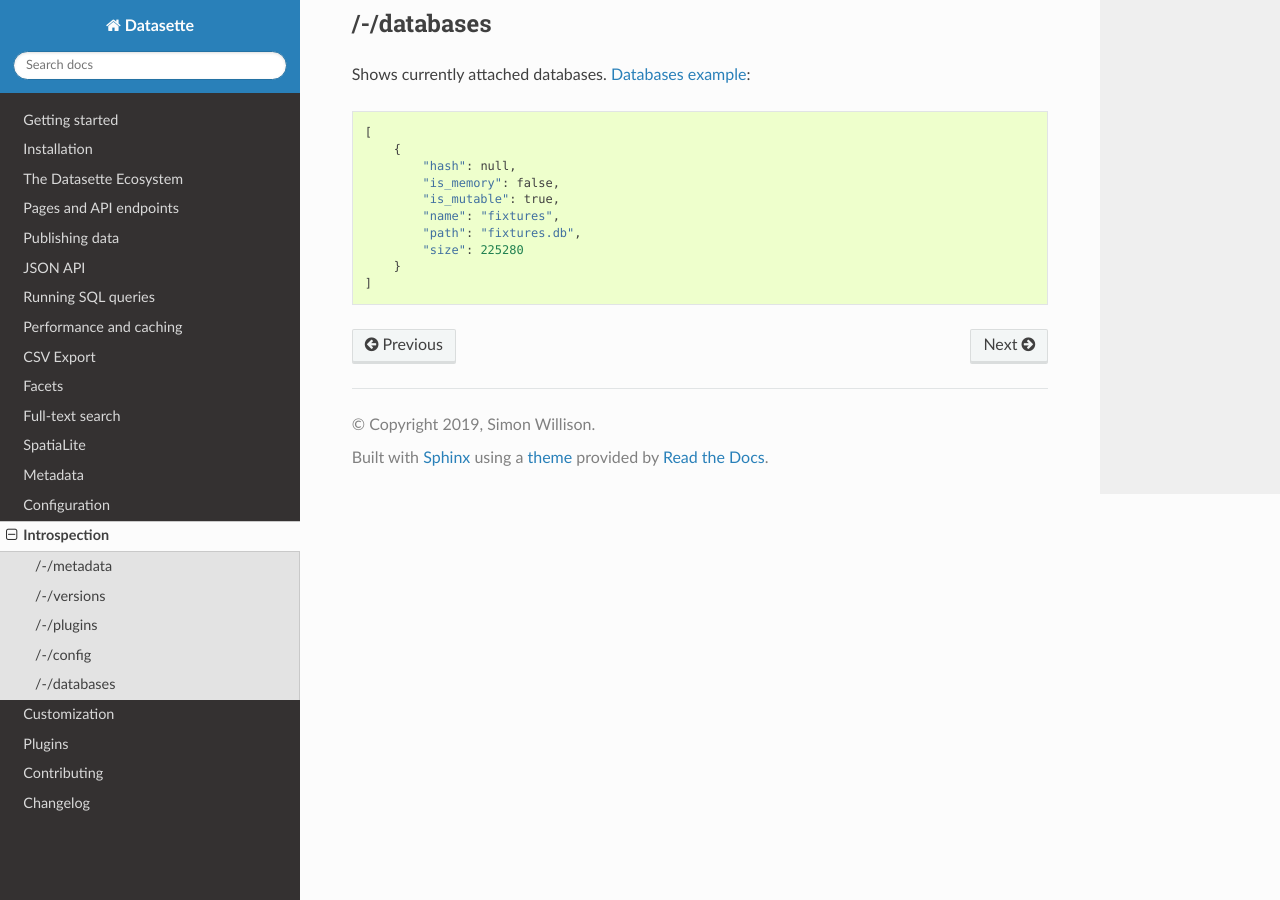
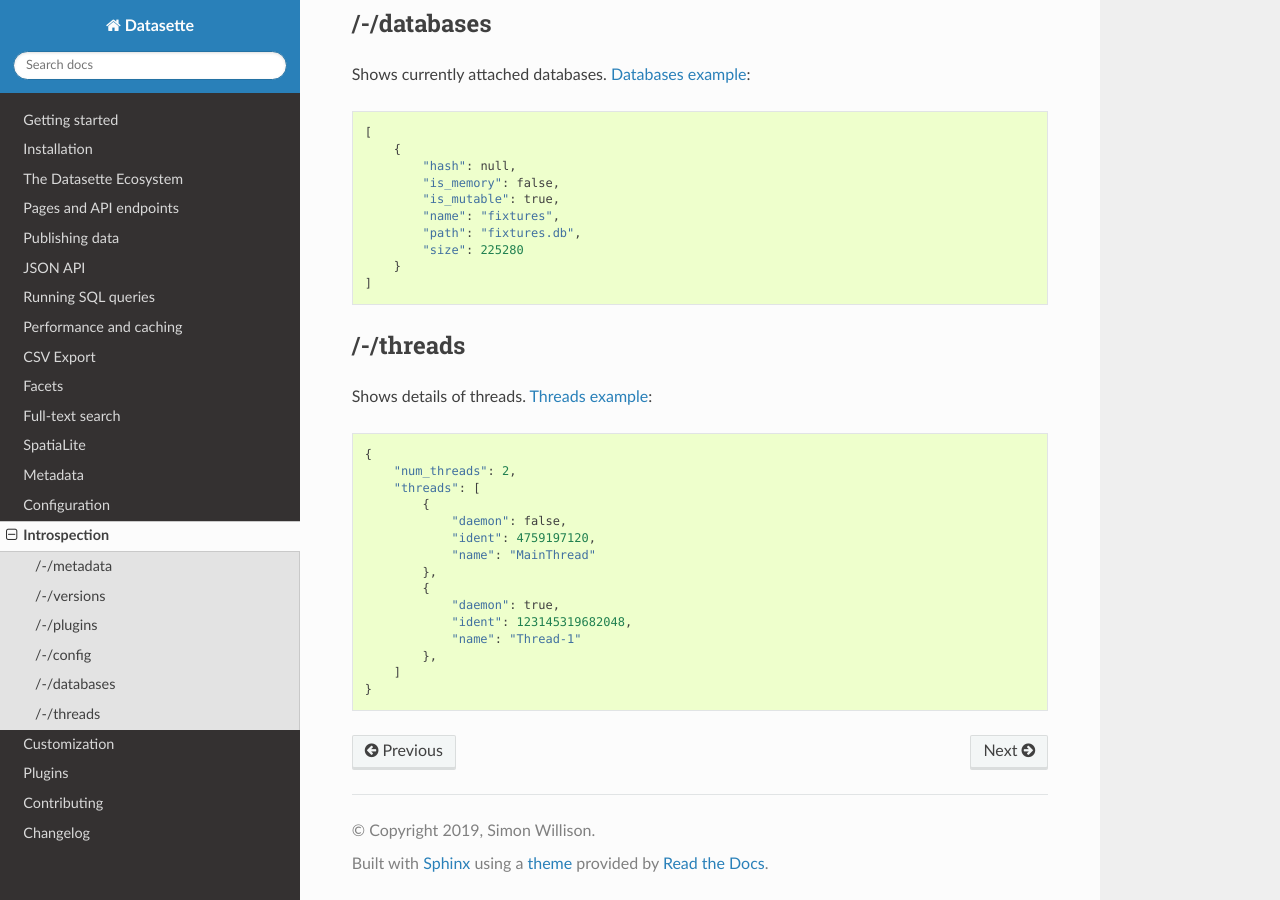
Before and after one commit to simonw/datasette, a Sphinx documentation site: the page built from docs/introspection.rst, in a window 1280 px wide and 900 px high, scrolled down 1853 px. Built offline with Sphinx 7.4.7 and the Read the Docs theme 2.0.0, drawn with Linux system fonts in a browser that asks for light colours.

Commit message:
Added /-/threads debugging page

```diff
--- a/docs/introspection.rst
+++ b/docs/introspection.rst
@@ -105,3 +107,26 @@ Shows currently attached databases. `Databases example <https://latest.datasette
             "size": 225280
         }
     ]
+
+.. _JsonDataView_threads:
+
+/-/threads
+----------
+
+Shows details of threads. `Threads example <https://latest.datasette.io/-/threads>`_::
+
+    {
+        "num_threads": 2,
+        "threads": [
+            {
+                "daemon": false,
+                "ident": 4759197120,
+                "name": "MainThread"
+            },
+            {
+                "daemon": true,
+                "ident": 123145319682048,
+                "name": "Thread-1"
+            },
+        ]
+    }
```
Also changed, not shown: other parts of docs/introspection.rst (+2 -0 lines), 1 other file.
